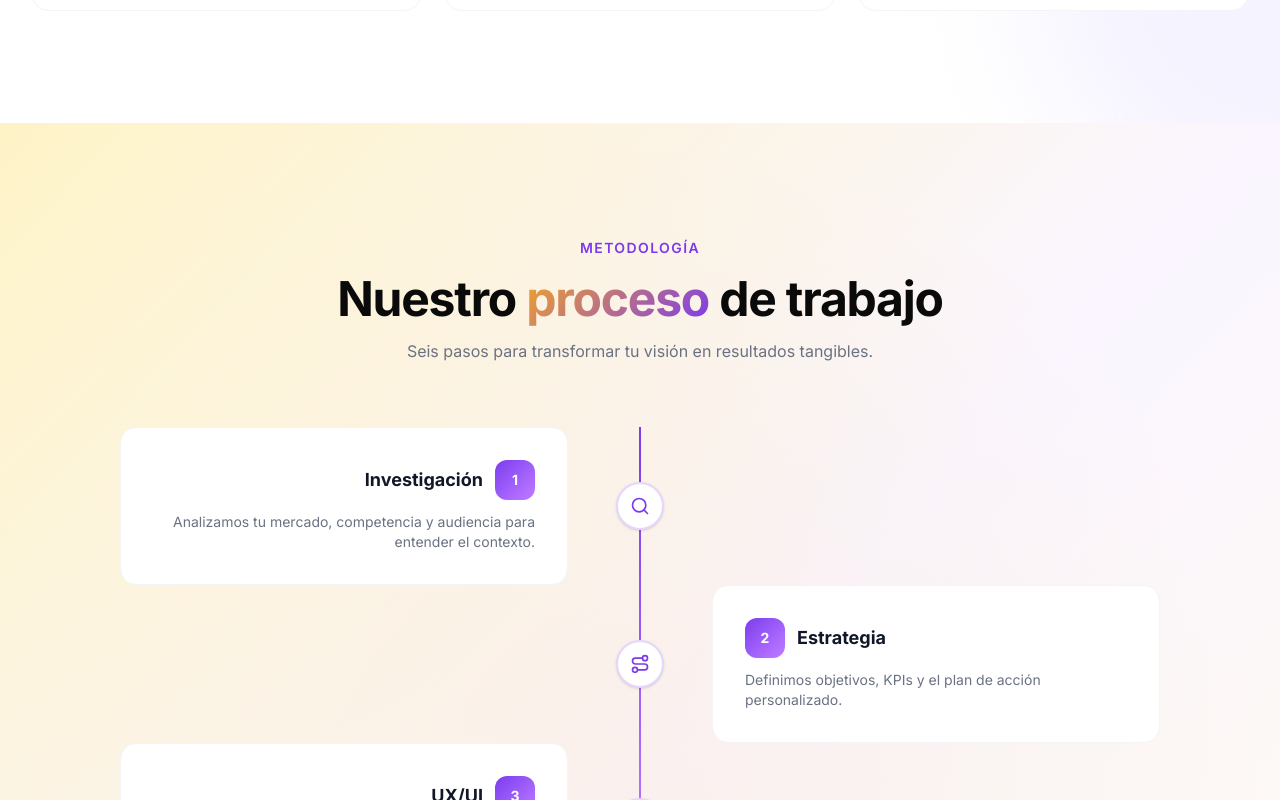
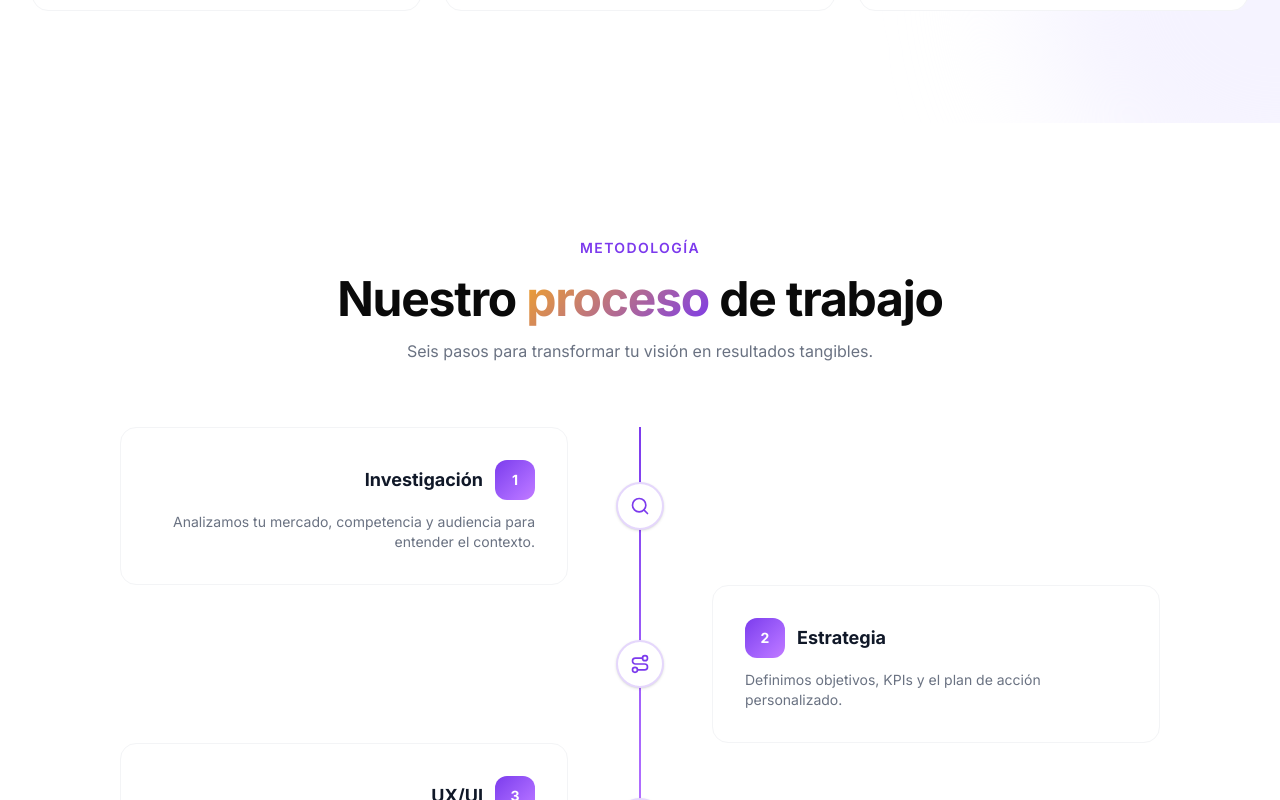
Before and after one commit to icristinahincapie-pantone/Portafolio-Isa-y-Pao, a Next.js app: page / in a window 1280 px wide. Shown: the part 5480-6280 px from the top of the page. Built offline with nearby package versions, Linux system fonts and the light colour scheme; a web font is replaced by a local one.

Commit message:
fix: remove background from Methodology section

```diff
--- a/src/components/Methodology.tsx
+++ b/src/components/Methodology.tsx
@@ -32,8 +32,6 @@ const itemVariants = {
 export default function Methodology() {
   return (
     <section id="metodologia" className="py-20 sm:py-28 relative overflow-hidden">
-      <div className="absolute inset-0 bg-gradient-to-br from-amber-100 via-purple-100/40 to-amber-50" />
-      <div className="absolute inset-0 bg-[radial-gradient(ellipse_at_center,_rgba(245,166,35,0.08)_0%,_transparent_70%)]" />
 
       <div className="max-w-7xl mx-auto px-4 sm:px-6 lg:px-8 relative z-10">
         <motion.div
```
